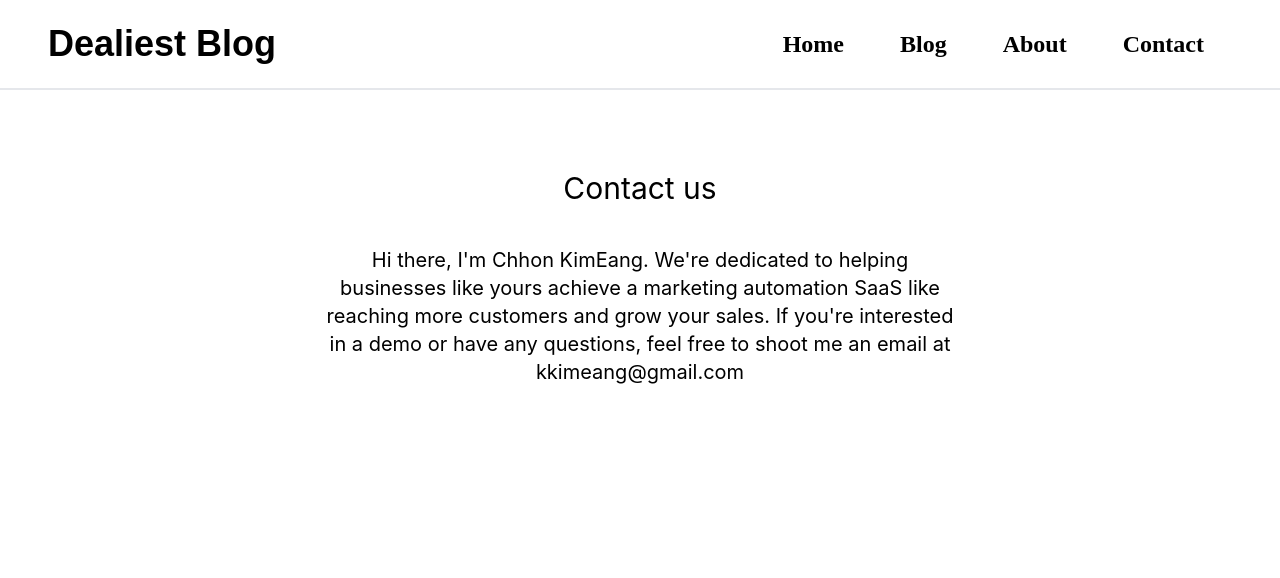
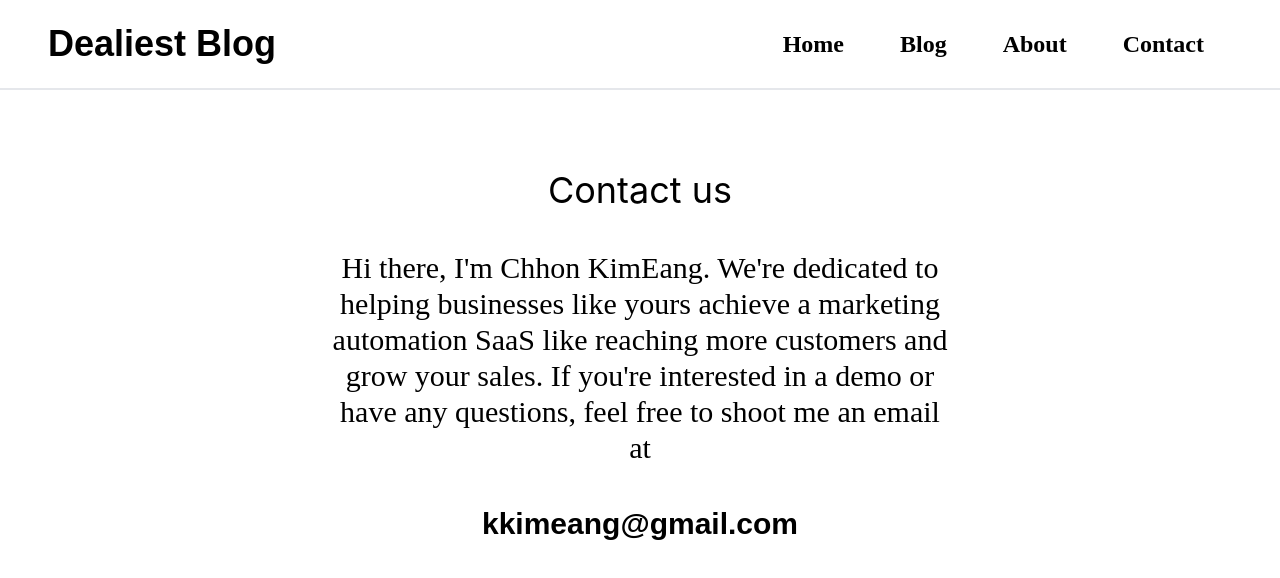
Before and after one commit to Kimeang1234/PersonalBlog, a React (Create React App) app: page /contact in a window 1280 px wide. Shown: the top 578 px of the page. Built offline with nearby package versions, Linux system fonts and the light colour scheme.

Commit message:
kkimeang

```diff
--- a/src/BlogPage/Blogweb.tsx
+++ b/src/BlogPage/Blogweb.js
@@ -3,6 +3,7 @@ import grayball from '../images/grayball.jpg'
 import Blogfooter from './Blogfooter'
 import Header from 'Homepage/Header'
 import backgroundImage from '../images/P2.jpg'
+import { Link } from 'react-router-dom'
 function Blogweb() {
   const blogposts = [
     {
@@ -12,7 +13,7 @@ function Blogweb() {
       id: 1,
       content: "This is a blog post about how to make a website, This is a blog post about how to make a website, This is a blog post about how to make a website",
       image: grayball,
-      url: "www.example.com",
+      url: "/",
     },
     {
       title: "How to make a website",
@@ -21,7 +22,7 @@ function Blogweb() {
       id: 2,
       content: "This is a blog post about how to make a website, This is a blog post about how to make a website, This is a blog post about how to make a website",
       image: grayball,
-      url: "www.example.com",
+      url: "https://www.example.com",
     },
     {
       title: "How to make a website",
@@ -30,7 +31,7 @@ function Blogweb() {
       id: 3,
       content: "This is a blog post about how to make a website, This is a blog post about how to make a website, This is a blog post about how to make a website",
       image: grayball,
-      url: "www.example.com",
+      url: "https://www.example.com",
     },
     {
       title: "How to make a website",
@@ -39,7 +40,7 @@ function Blogweb() {
       id: 4,
       content: "This is a blog post about how to make a website, This is a blog post about how to make a website, This is a blog post about how to make a website",
       image: grayball,
-      url: "www.example.com",
+      url: "https://www.example.com",
     },
     {
       title: "How to make a website This is a blog post about how to make a website",
@@ -48,7 +49,7 @@ function Blogweb() {
       id: 5,
       content: "  This is a blog post about how to make, This is a blog post about how to make, This is a blog post about how to make, This is a blog post about how to make, This is a blog post about how to make, This is a blog post about how to make, This is a blog post about how to make, This is a blog post about how to make, This is a blog post about how to make a website",
       image: grayball,
-      url: "www.example.com",
+      url: "https://www.example.com",
     },
     {
       title: "How to make a website",
@@ -68,8 +69,8 @@ function Blogweb() {
         <h1 className="text-center pb-10 font-semibold font-display3 text-2xl md:text-3xl lg:text-4xl">What to read next</h1>
         <div className="grid md:grid-cols-2 lg:grid-cols-3 px-4 md:px-8 lg:px-12 xl:px-16 2xl:px-20">
           {blogposts.map((blogs) => (
-              <a href={blogs.url}>
             <ul key={blogs.id} className="p-3">
+              <Link to={blogs.url}>
                 <li className=" bg-gray-200 rounded-3xl">
                   <img className="rounded-t-3xl w-full" src={blogs.image} alt="blog" />
                   <div className="p-6 lg:p-8 xl:p-10">
@@ -77,8 +78,8 @@ function Blogweb() {
                     <p className=" line-clamp-3 pt-5 text-base md:text-lg font-display5 lg:text-xl">{blogs.content}</p>
                   </div>
                 </li>
+              </Link>
             </ul>
-              </a>
           ))}
         </div>
         <div className="p-6 md:p-10">
--- a/src/ContactPage/ContactP.tsx
+++ b/src/ContactPage/ContactP.tsx
@@ -2,13 +2,14 @@ import React from 'react'
 import Header from 'Homepage/Header'
 function ContactP() {
   return (
-    <div className="">
+    <div className=" min-h-screen bg-cover">
         <div>
             <Header />
         </div>
-        <div className=" mx-auto w-1/2 text-center pt-20">
-            <h1 className='pb-10 text-3xl'>Contact us</h1>
-            <p className=" text-xl">Hi there, I'm Chhon KimEang. We're dedicated to helping businesses like yours achieve a marketing automation SaaS like reaching more customers and grow your sales. If you're interested in a demo or have any questions, feel free to shoot me an email at kkimeang@gmail.com</p>
+        <div className=" mx-auto p-3 md:w-1/2 text-center pt-20">
+            <h1 className='pb-10 text-xl md:text-2xl lg:text-3xl xl:text-4xl'>Contact us</h1>
+            <p className="text-base md:text-lg lg:text-2xl xl:text-3xl font-display3">Hi there, I'm Chhon KimEang. We're dedicated to helping businesses like yours achieve a marketing automation SaaS like reaching more customers and grow your sales. If you're interested in a demo or have any questions, feel free to shoot me an email at</p>
+            <p className="pt-10 text-xl md:text-2xl lg:text-3xl font-bold font-display2">kkimeang@gmail.com</p>
         </div>
     </div>
   )
```
Lines whose indentation alone changed are shown as unchanged.
